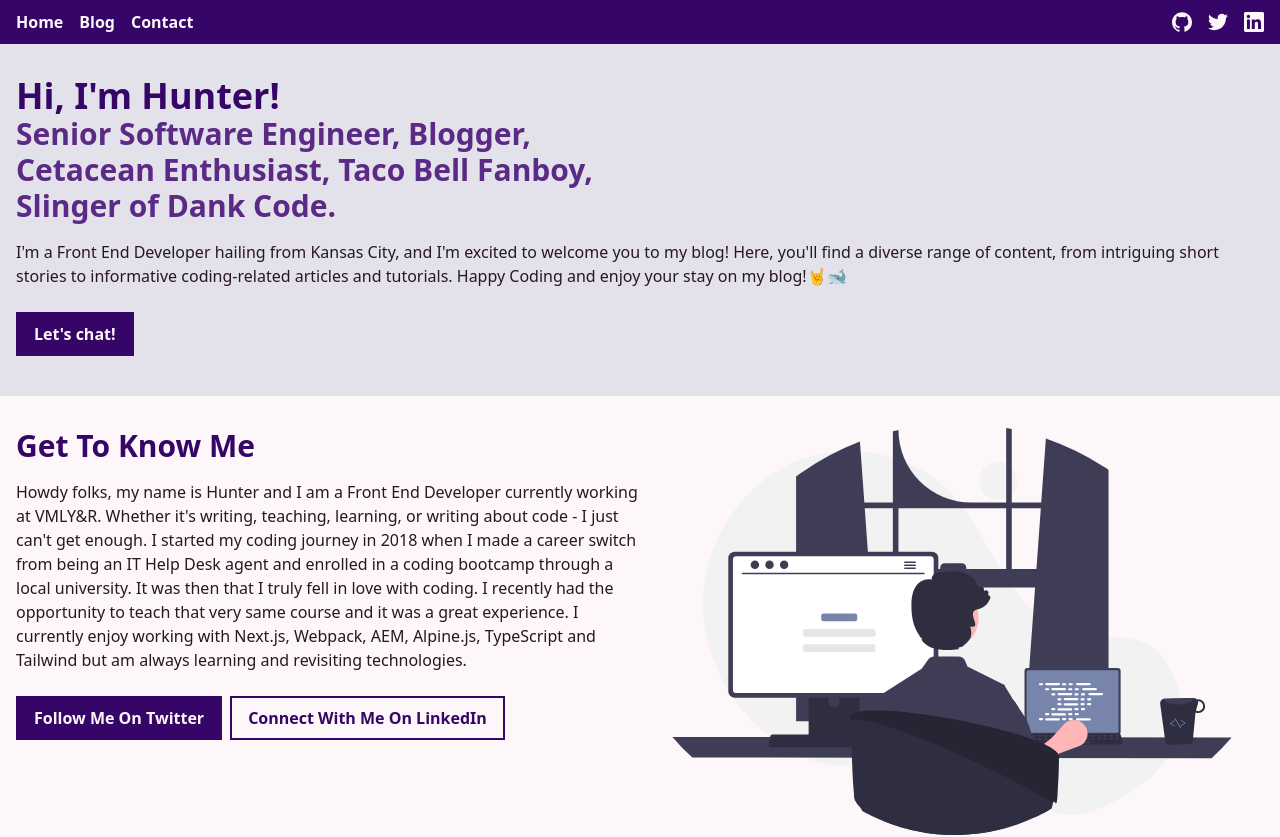
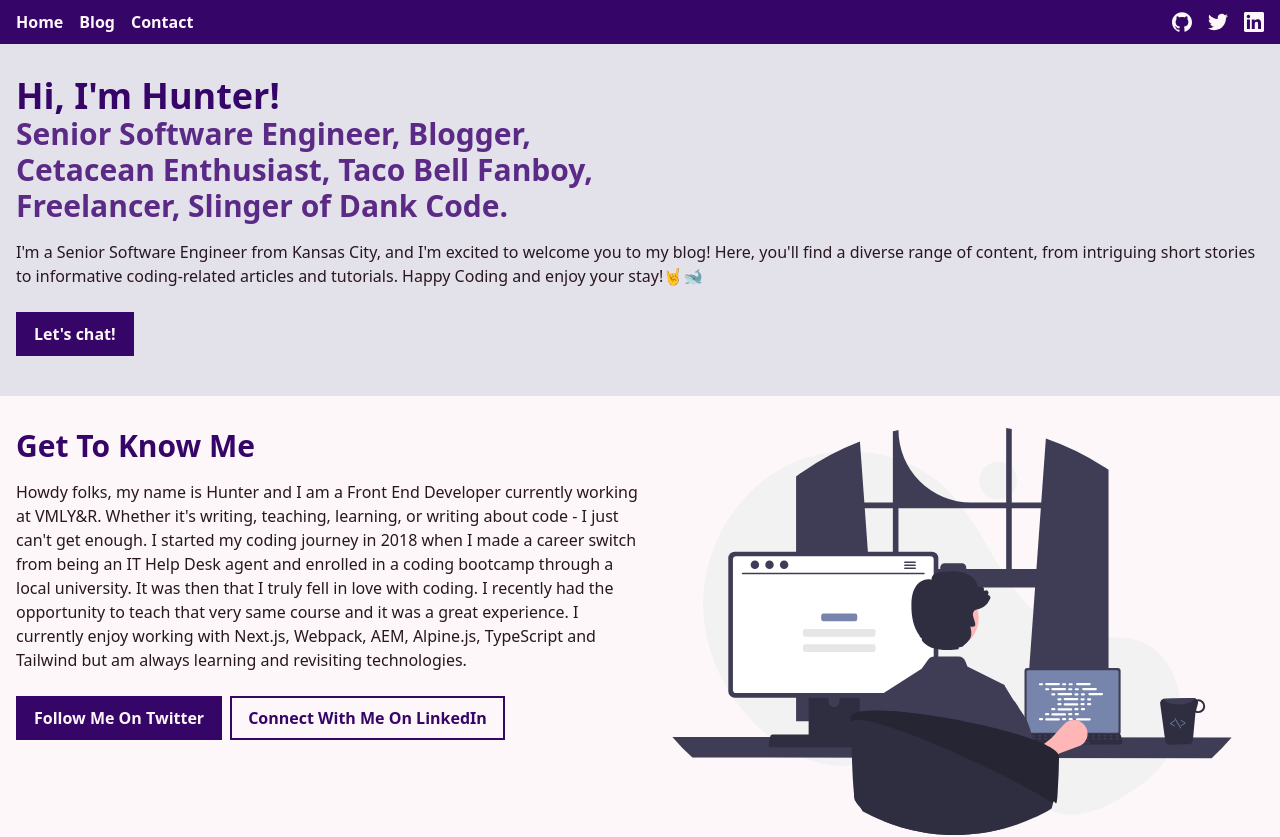
Before and after one commit to huntikins/portfolio-v8, a Next.js app: page / in a window 1280 px wide. Shown: the top 837 px of the page. Built offline with nearby package versions, Linux system fonts and the light colour scheme.

Commit message:
Update hero.tsx

```diff
--- a/partials/home/hero.tsx
+++ b/partials/home/hero.tsx
@@ -14,16 +14,16 @@ export const Hero: FunctionComponent = () => {
             <Heading level={2} theme="secondary">
               Senior Software Engineer, Blogger, <br/>
               Cetacean Enthusiast, Taco Bell Fanboy, <br/>
-              Slinger of Dank Code.
+              Freelancer, Slinger of Dank Code.
             </Heading>
           </div>
         </div>
         <p className="py-4">
-          I&apos;m a Front End Developer hailing from Kansas City, and I&apos;m
+          I&apos;m a Senior Software Engineer from Kansas City, and I&apos;m
           excited to welcome you to my blog! Here, you&apos;ll find a diverse
           range of content, from intriguing short stories to informative
           coding-related articles and tutorials. Happy Coding and enjoy
-          your stay on my blog!🤘🐋
+          your stay!🤘🐋
         </p>
         <div>
           <Button
```
